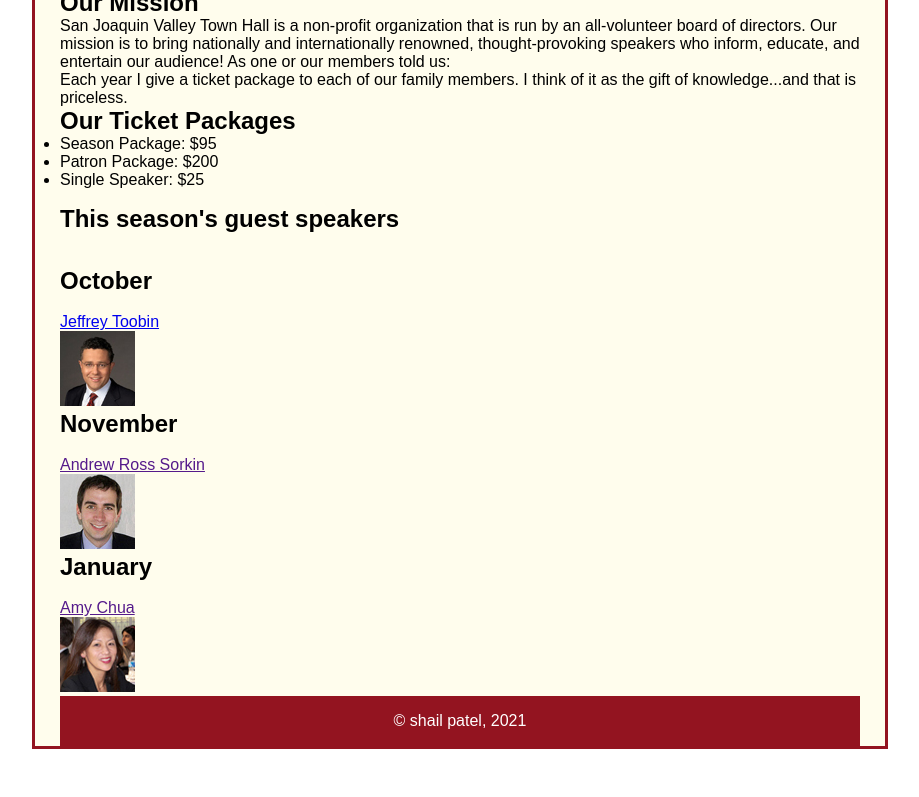
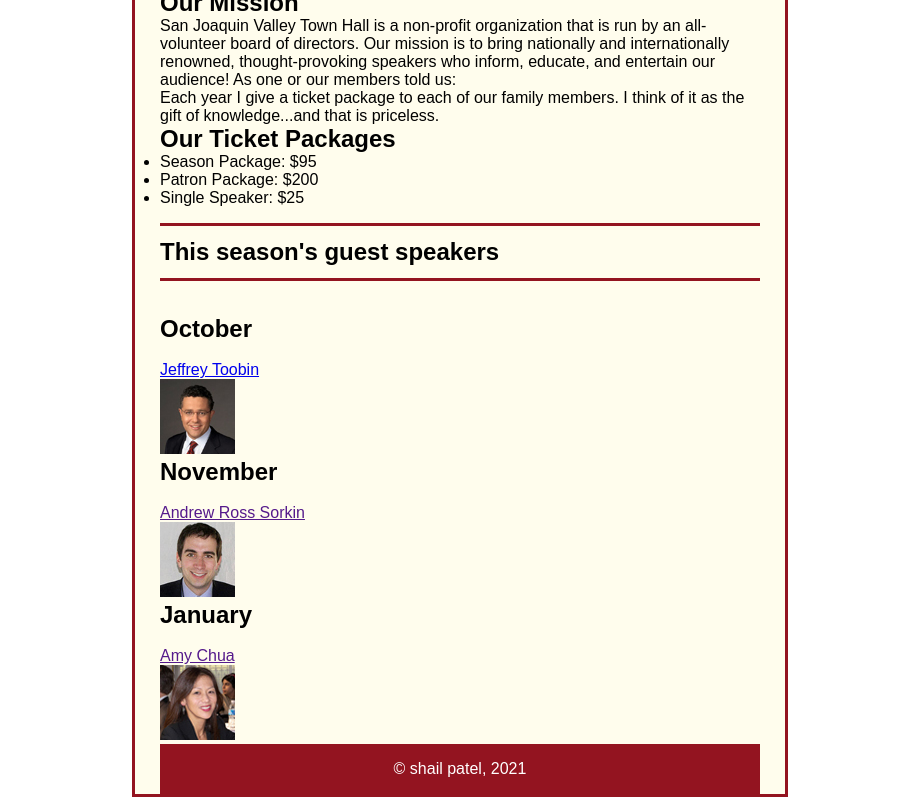
Before and after one commit to shail21p/A11, a plain HTML site: page index.html in a window 1280 px wide. Shown: the part 129-926 px from the top of the page, without its empty margins (180-1099 px from the left). Before the commit the page ends 878 px from the top, so only its background shows below. Drawn offline with Linux system fonts and the light colour scheme.

Commit message:
initial commit

```diff
--- a/styles/main.css
+++ b/styles/main.css
@@ -16,15 +16,20 @@ class.shadow{
 body {
 	font-family: Arial, Helvetica, sans-serif;
     font-size: 100%;
-    width: 800px;
-    margin:auto;
+    width: 600px;
+    margin-top:0;
+	margin-bottom:0;
+	margin-left:auto;
+	margin-right:auto;
     border: 3px solid #931420;
 	padding:0 25px 0;
-
     background-color: #fffded;
 }
 h1{
 	font-size:150%;
+	border-top: 3px solid #931420;
+	border-bottom: 3px solid #931420;
+	padding: 0.5em 0 0.5em 0;
 }
 main.h2{
 	font-size:130%;
```
